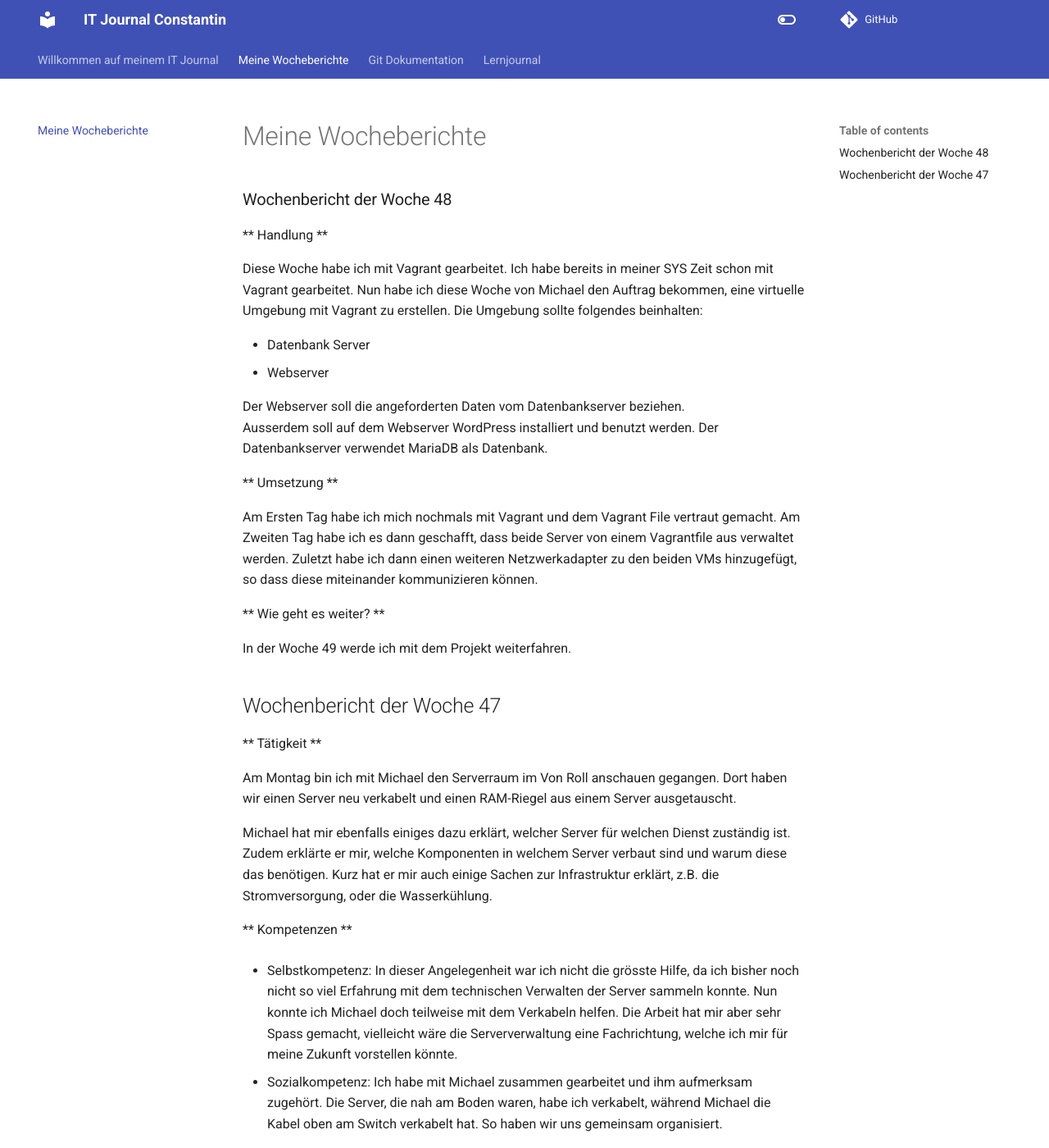
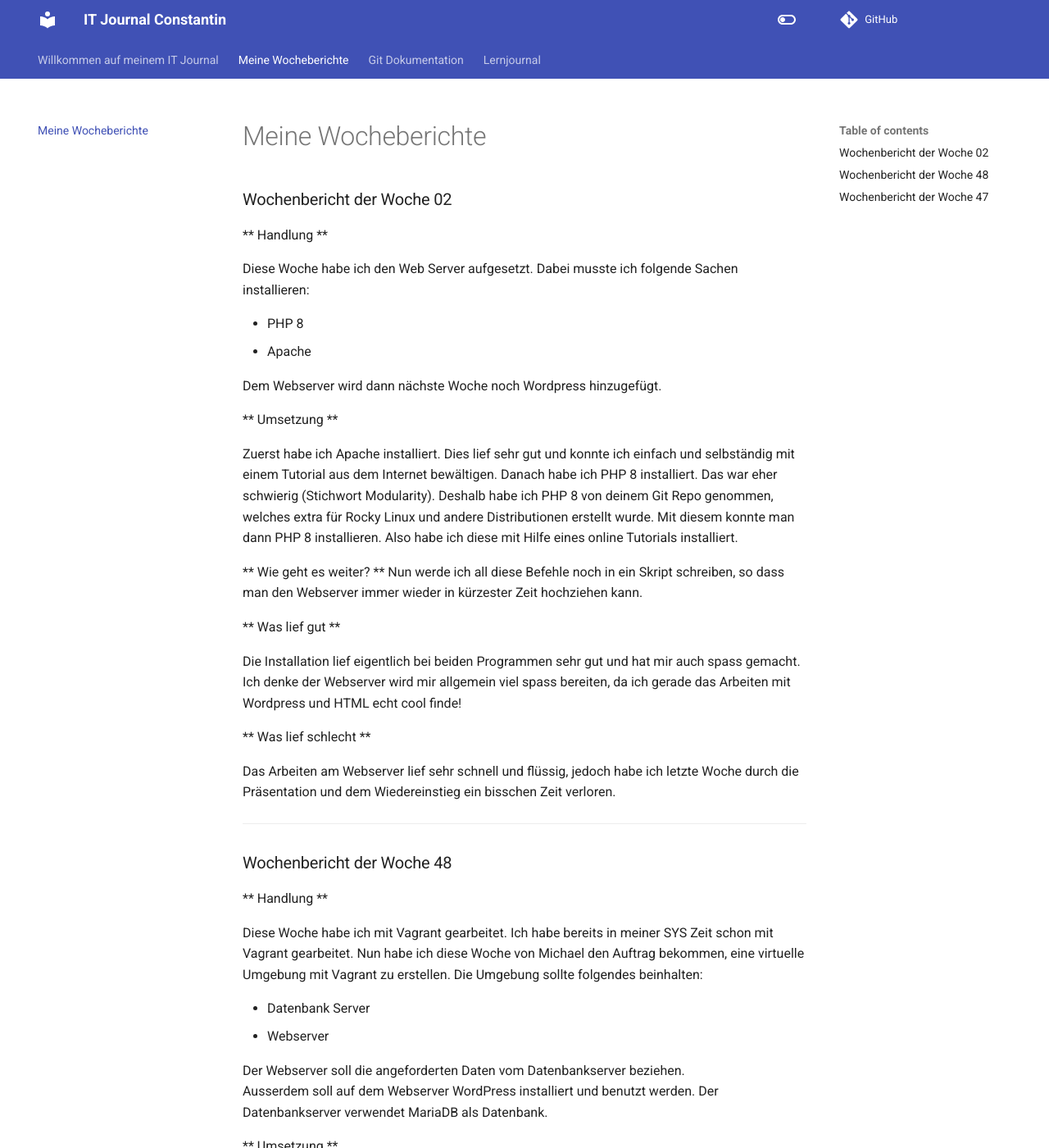
Before and after one commit to constantin-koenig/ITjournal, an MkDocs documentation site: the page built from docs/documentationen.md, in a window 1280 px wide and 1400 px high. Shown: the whole window at 82% size. Built offline with MkDocs 1.6.1 and Material for MkDocs 9.7.7, drawn with Linux system fonts in a browser that asks for light colours; comment, search, counter and statistics services are not loaded.

Commit message:
Wochenbericht von Woche 2 hinzugefügt.

```diff
--- a/docs/documentationen.md
+++ b/docs/documentationen.md
@@ -1,4 +1,42 @@
 # Meine Wocheberichte
+
+### Wochenbericht der Woche 02
+
+** Handlung **
+
+Diese Woche habe ich den Web Server aufgesetzt.
+Dabei musste ich folgende Sachen installieren:
+
+- PHP 8
+- Apache
+
+Dem Webserver wird dann nächste Woche noch Wordpress hinzugefügt.
+
+** Umsetzung **
+
+Zuerst habe ich Apache installiert. Dies lief sehr gut und konnte ich
+ einfach und selbständig mit einem Tutorial aus dem Internet bewältigen.
+Danach habe ich PHP 8 installiert. Das war eher schwierig (Stichwort Modularity).
+Deshalb habe ich PHP 8 von deinem Git Repo genommen, welches extra für Rocky Linux
+ und andere Distributionen erstellt wurde. Mit diesem konnte man dann PHP 8 installieren.
+Also habe ich diese mit Hilfe eines online Tutorials installiert.
+
+** Wie geht es weiter? **
+Nun werde ich all diese Befehle noch in ein Skript schreiben, so dass man den Webserver
+ immer wieder in kürzester Zeit hochziehen kann.
+
+** Was lief gut **
+
+Die Installation lief eigentlich bei beiden Programmen sehr gut und hat mir auch spass gemacht.
+Ich denke der Webserver wird mir allgemein viel spass bereiten, da ich gerade das Arbeiten mit
+ Wordpress und HTML echt cool finde!
+
+** Was lief schlecht **
+
+Das Arbeiten am Webserver lief sehr schnell und flüssig, jedoch habe ich letzte Woche durch die
+ Präsentation und dem Wiedereinstieg ein bisschen Zeit verloren.
+
+---
 
 ### Wochenbericht der Woche 48
 
```
